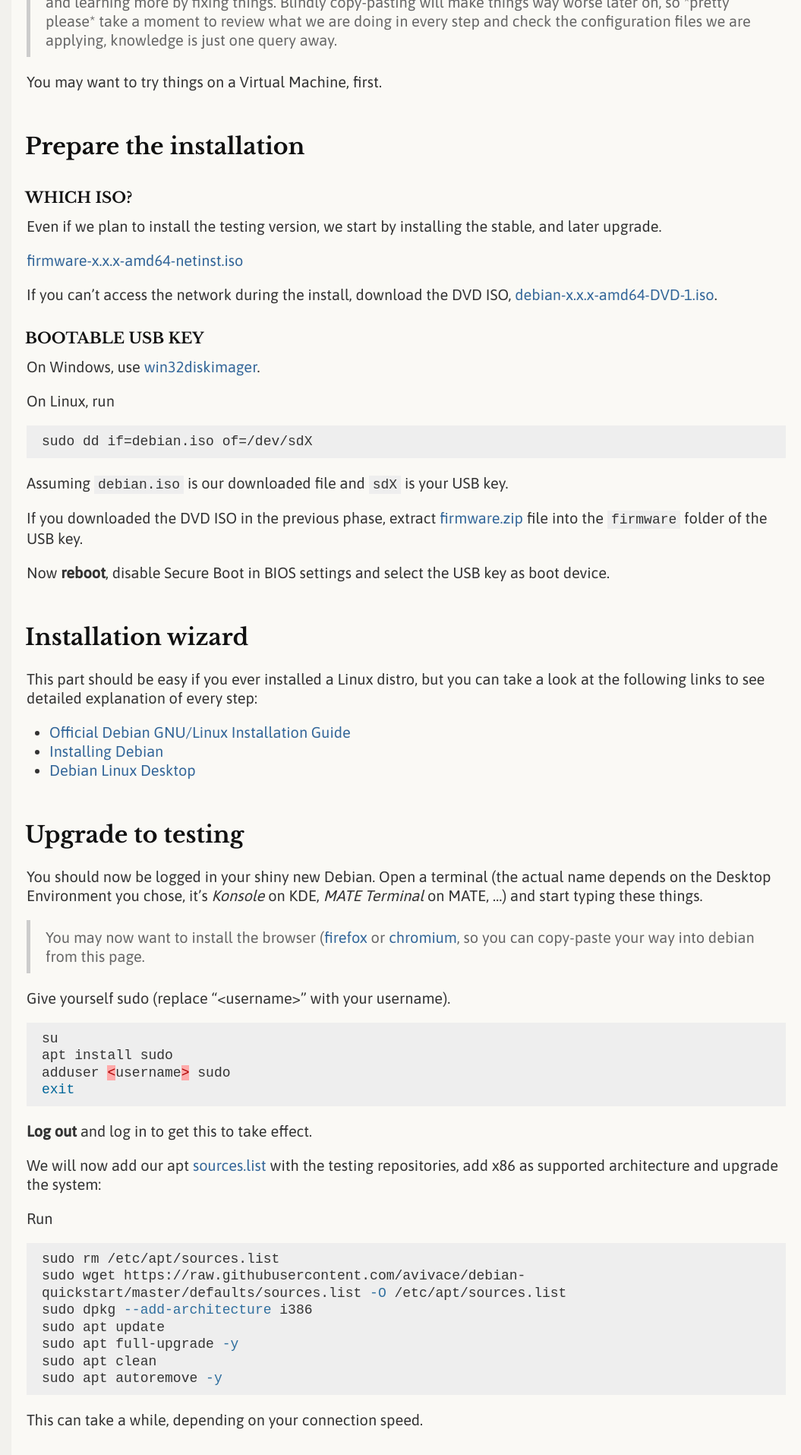
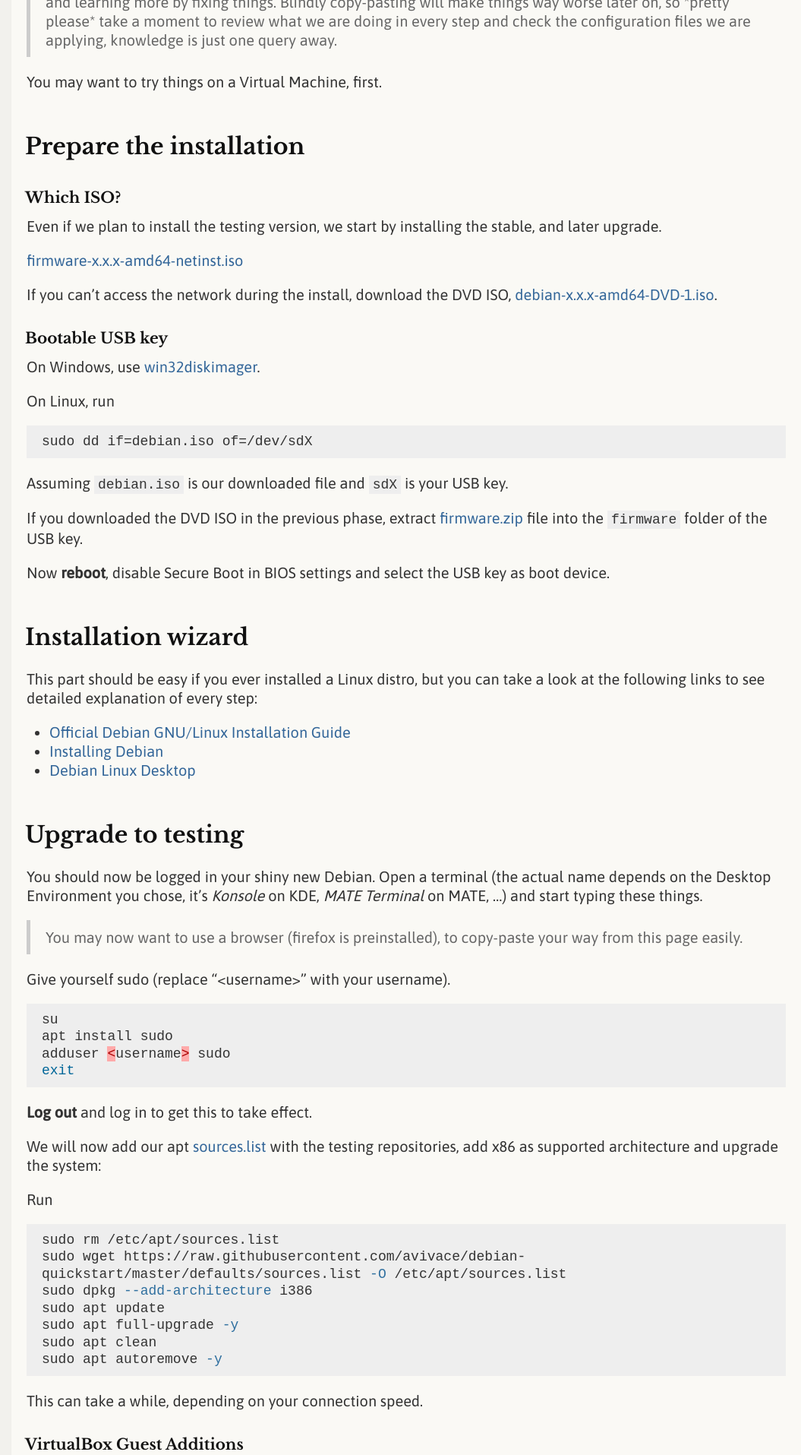
Before and after one commit to avivace/debian-quickstart, a Jekyll site: the page built from index.md, in a window 1280 px wide. Shown: the part 545-2460 px from the top of the page at 76% size, without its empty margins (105-1160 px from the left). Built offline with Jekyll 4.4.1, drawn with Linux system fonts in a browser that asks for light colours; our own code applies the rules of GitHub Pages for plain Markdown files; some of the changed text lies outside the part shown.

Commit message:
improvements

````diff
--- a/_sass/_solo.scss
+++ b/_sass/_solo.scss
@@ -78,7 +78,6 @@
 h3, h4, h5, h6 {
   margin-top: 1.5rem;
   font-size: 1rem;
-  text-transform: uppercase;
 }
 
 p, ul, ol, dl, table, pre, blockquote {
--- a/index.md
+++ b/index.md
@@ -44,7 +44,7 @@
 ## Upgrade to testing
 You should now be logged in your shiny new Debian. Open a terminal (the actual name depends on the Desktop Environment you chose, it's *Konsole* on KDE, *MATE Terminal* on MATE, ...) and start typing these things.
 
-> You may now want to install the browser ([firefox](#firefox) or [chromium](#chromium), so you can copy-paste your way into debian from this page.
+> You may now want to use a browser (firefox is preinstalled), to copy-paste your way from this page easily.
 
 
 Give yourself sudo (replace "\<username>" with your username).
@@ -98,7 +98,7 @@
 
 Some standard utilities, fonts, a firewall:
 ```powershell
-apt install wget vim-nox git curl pk-update-icon apt-transport-https gdebi build-essential linux-headers-$(uname -r) fonts-freefont-otf otf-freefont fonts-hack-otf ttf-mscorefonts-installer ttf-bitstream-vera ttf-dejavu ttf-liberation fonts-octicons ufw gufw tlp neofetch tmux
+sudo apt install wget vim-nox git curl pk-update-icon apt-transport-https gdebi build-essential linux-headers-$(uname -r) fonts-freefont-otf otf-freefont fonts-hack-otf ttf-mscorefonts-installer ttf-bitstream-vera ttf-dejavu ttf-liberation fonts-octicons ufw gufw tlp neofetch tmux
 ```
 
 Now we will apply some default configurations files
@@ -117,9 +117,9 @@
 
 Additionaly, `apt install apt-listbugs apt-listchanges` in order to be made aware of grave bugs or important changes when you install new packages or during an upgrade.
 
-## We did it.
-
-> Enjoy the feeling of running a beautiful, powerful computer maintained by a global community of dedicated, passionate people that believe in a world of free software.
+## We did it
+<center>
+<blockquote><i><p style="font-family: 'Libre Baskerville' "> Enjoy the feeling of running a beautiful, powerful computer maintained by a global community of dedicated, passionate people that believe in a world of free software.</p></i> </blockquote></center>
 
 ## Community & further readings
 You're now on your own. Or not. There are plenty of places to ask for help and learn a lot about debian:
````
